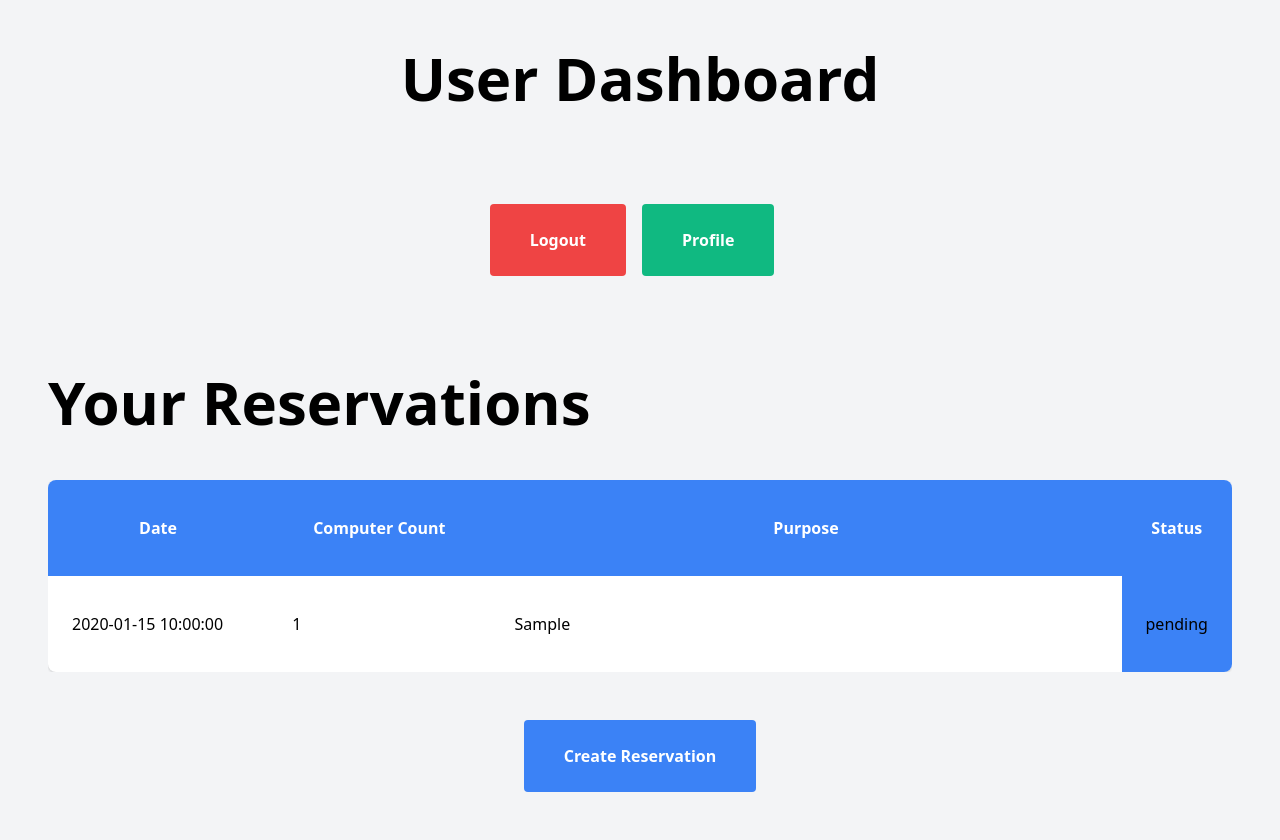
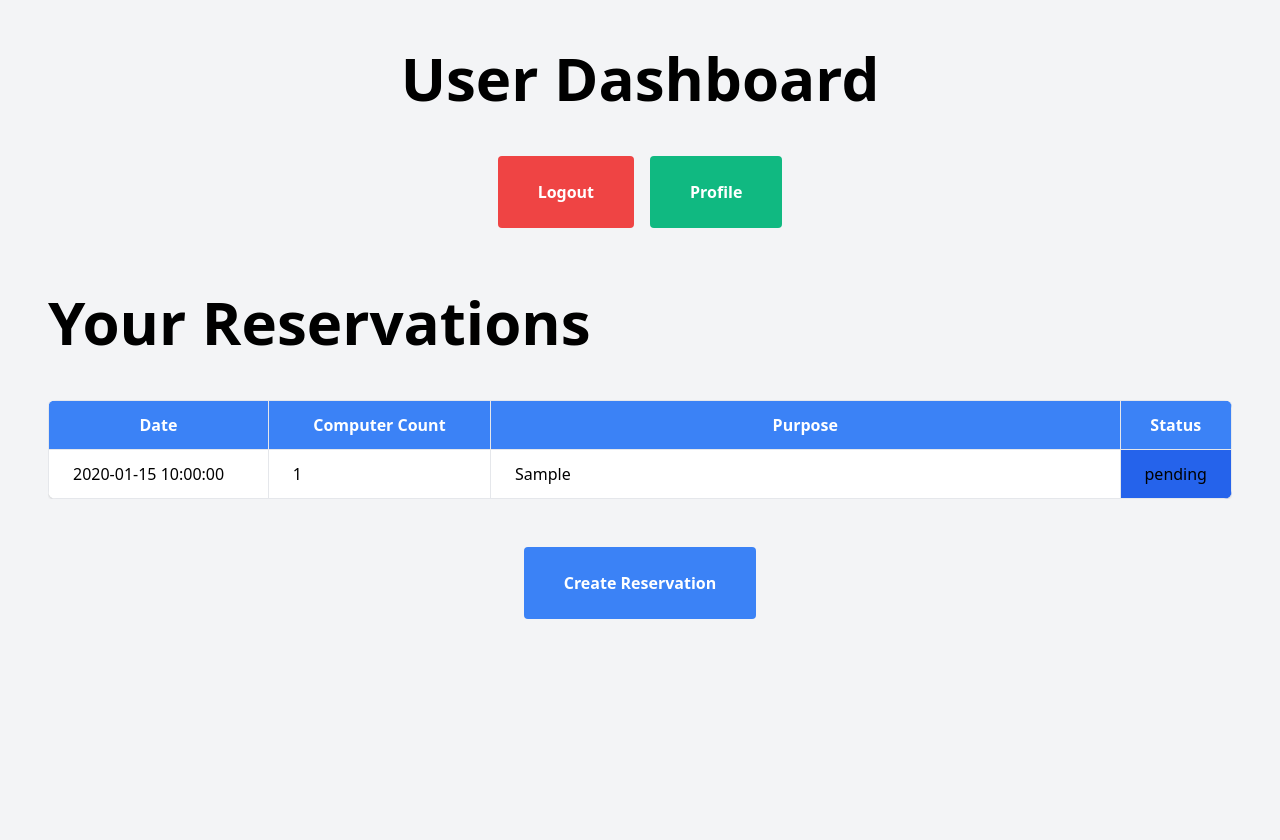
Before and after one commit to paws1234/Group6-alvin, a PHP site: page /user.php in a window 1280 px wide. After the commit the page ends 619 px from the top, so only its background shows below. Run offline with PHP 8.4, Linux system fonts and the light colour scheme; a user stored in the database is signed in; tables that the repository leaves empty hold one stand-in row (values such as "Sample post").

Commit message:
Update user.php

```diff
--- a/Group6/user.php
+++ b/Group6/user.php
@@ -30,45 +30,49 @@ class UserDashboard {
         $stmt->bindParam(':user_id', $userID, PDO::PARAM_INT);
         $stmt->execute();
         $userReservations = $stmt->fetchAll(PDO::FETCH_ASSOC);
+
         ?>
 <!DOCTYPE html>
-<html>
+<html lang="en">
 
 <head>
     <title>User Dashboard</title>
+    <meta name="viewport" content="width=device-width, initial-scale=1.0">
     <link rel="stylesheet" href="https://cdn.jsdelivr.net/npm/tailwindcss@2.2.19/dist/tailwind.min.css">
     <link rel="icon" href="images/ctu.png" type="image/x-icon">
+    <meta name="viewport" content="width=device-width, initial-scale=1.0">
 </head>
 
 <body class="bg-gray-100 font-sans p-6 sm:p-12">
-    <h1 class="text-6xl sm:text-12xl md:text-18xl font-bold text-center mb-12 sm:mb-24">User Dashboard</h1>
-    <form method="post" action="" class="flex justify-center">
-        <button type="submit" name= "logout"
-            class="bg-red-500 hover:bg-red-700 text-white font-bold py-6 px-8 sm:py-6 sm:px-10 rounded">Logout</button>
+    <h1 class="text-xl sm:text-2xl md:text-4xl lg:text-6xl xl:text-6xl font-bold text-center mb-8 sm:mb-12">User Dashboard</h1>
+    <form method="post" action="" class="flex justify-center space-x-4 mb-8 sm:mb-16">
+        <button type="submit" name="logout"
+            class="bg-red-500 hover:bg-red-700 text-white font-bold py-2 px-4 sm:py-6 sm:px-10 rounded">Logout</button>
         <a href="profile.php"
-            class="bg-green-500 hover-bg-green-700 text-white font-bold py-6 px-8 mx-4 sm:py-6 sm:px-10 rounded">Profile</a>
+            class="bg-green-500 hover:bg-green-700 text-white font-bold py-2 px-4 sm:py-6 sm:px-10 rounded">Profile</a>
     </form>
 
-    <h2 class="text-6xl sm:text-12xl md:text-12xl font-semibold mt-12 sm:mt-24">Your Reservations</h2>
+    <h2 class="text-xl sm:text-2xl md:text-4xl lg:text-6xl xl:text-6xl font-semibold mt-8 sm:mt-12 mb-4 sm:mb-6">Your Reservations</h2>
     <div class="overflow-x-auto mt-6 sm:mt-12">
         <div class="bg-white shadow overflow-hidden sm:rounded-lg">
-            <table class="min-w-full">
+            <div class="min-w-full overflow-x-auto">
+                <table class="min-w-full table-auto">
                     <thead class="bg-blue-500 text-white">
                         <tr>
-                        <th class="px-6 py-9 md:w-1/4 lg:w-1/4 xl:w-1/5">Date</th>
-                        <th class="px-6 py-9 md:w-1/4 lg:w-1/4 xl:w-1/5">Computer Count</th>
-                        <th class="px-6 py-9 md:w-2/4 lg:w-2/4 xl:w-3/5">Purpose</th>
-                        <th class="px-6 py-9 md:w-1/4 lg:w-1/4 xl:w-1/5">Status</th>
+                            <th class="px-6 py-3 sm:w-1/4 md:w-1/4 lg:w-1/4 xl:w-1/5 border">Date</th>
+                            <th class="px-6 py-3 sm:w-1/4 md:w-1/4 lg:w-1/4 xl:w-1/5 border">Computer Count</th>
+                            <th class="px-6 py-3 sm:w-2/4 md:w-2/4 lg:w-2/4 xl:w-3/5 border">Purpose</th>
+                            <th class="px-6 py-3 sm:w-1/4 md:w-1/4 lg:w-1/4 xl:w-1/5 border">Status</th>
                         </tr>
                     </thead>
                     <tbody>
                         <?php foreach ($userReservations as $reservation): ?>
                             <tr>
-                            <td class="px-6 py-9"><?= htmlspecialchars($reservation['date']) ?></td>
-                            <td class="px-6 py-9"><?= htmlspecialchars($reservation['computer_count']) ?></td>
-                            <td class="px-6 py-9"><?= htmlspecialchars($reservation['purpose']) ?></td>
-                            <td class="px-6 py-9
-                                <?= $reservation['status'] === 'pending' ? 'bg-blue-500' : ($reservation['status'] === 'approved' ? 'bg-green-500' : 'bg-red-500') ?>">
+                                <td class="px-6 py-3 sm:w-1/4 md:w-1/4 lg:w-1/4 xl:w-1/5 border"><?= htmlspecialchars($reservation['date']) ?></td>
+                                <td class="px-6 py-3 sm:w-1/4 md:w-1/4 lg:w-1/4 xl:w-1/5 border"><?= htmlspecialchars($reservation['computer_count']) ?></td>
+                                <td class="px-6 py-3 sm:w-2/4 md:w-2/4 lg:w-2/4 xl:w-3/5 border"><?= htmlspecialchars($reservation['purpose']) ?></td>
+                                <td class="px-6 py-3 sm:w-1/4 md:w-1/4 lg:w-1/4 xl:w-1/5 border
+                                    <?= $reservation['status'] === 'pending' ? 'bg-blue-600': ($reservation['status'] === 'approved' ? 'bg-green-500' : 'bg-red-500') ?>">
                                     <?= htmlspecialchars($reservation['status']) ?>
                                 </td>
                             </tr>
@@ -77,18 +81,15 @@ class UserDashboard {
                 </table>
             </div>
         </div>
+    </div>
 
     <form action="reserve.php" class="text-center mt-6 sm:mt-12">
         <button type="submit"
-            class="bg-blue-500 hover:bg-blue-700 text-white font-bold py-6 px-8 sm:py-6 sm:px-10 rounded">Create Reservation</button>
+            class="bg-blue-500 hover:bg-blue-700 text-white font-bold py-2 px-4 sm:py-6 sm:px-10 rounded">Create Reservation</button>
     </form>
 </body>
 
 </html>
-
-
-
-
 
 <?php
     }
```
Lines whose indentation alone changed are shown as unchanged.
